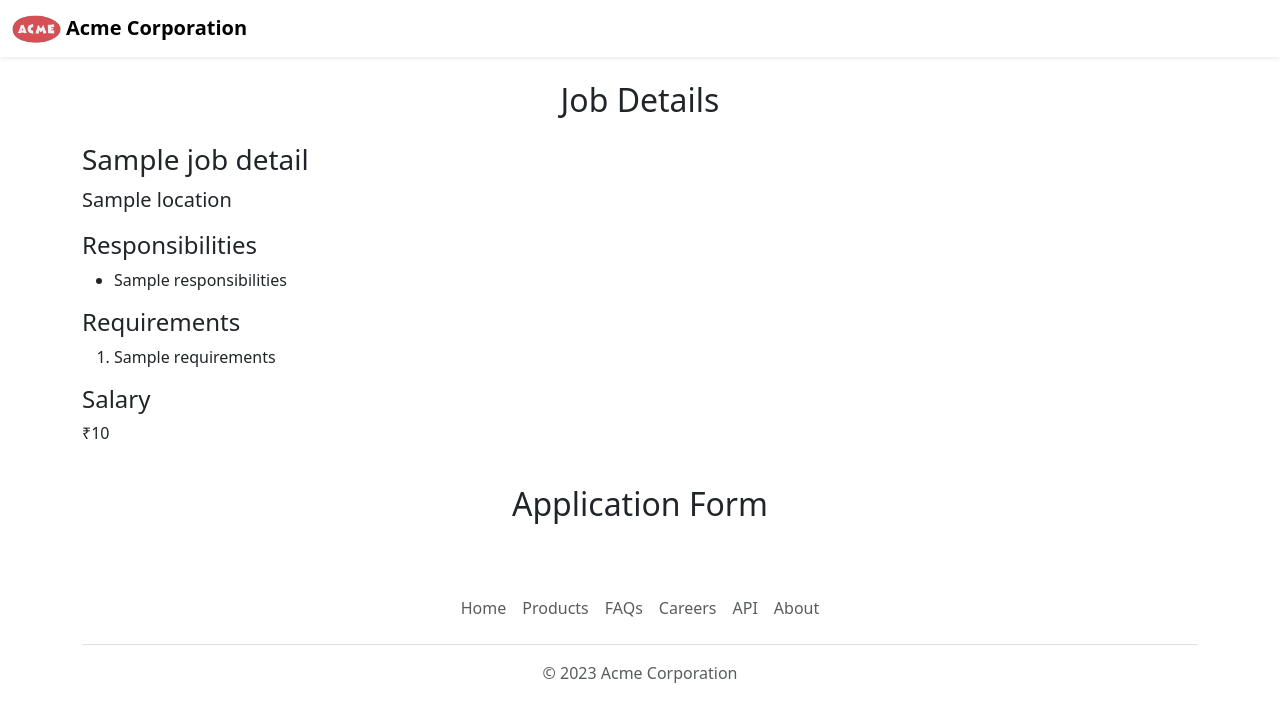
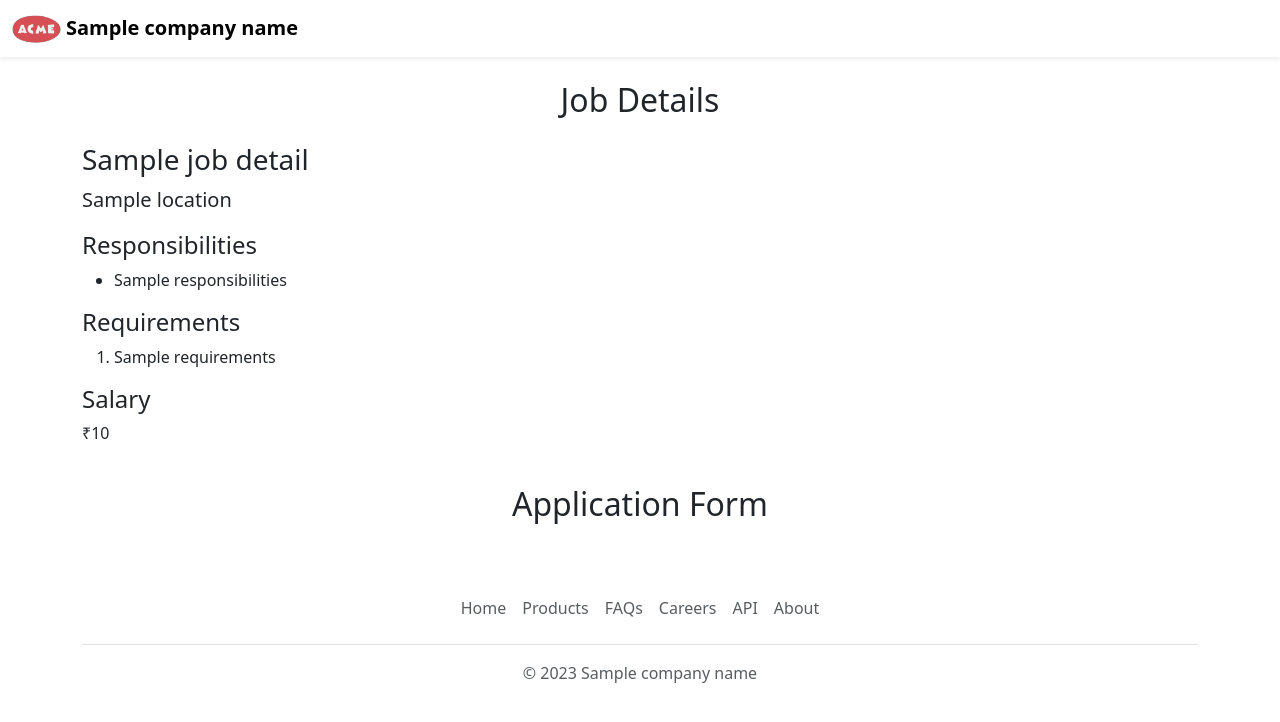
Before and after one commit to ShyamGadde/acme-corporation-careers, a Flask app: template templates/apply.html in a window 1280 px wide. Shown: the top 722 px of the page. Run offline with Flask 3, Linux system fonts and the light colour scheme; the template is opened without the code that fills it: most values are stand-ins (such as "Sample title", 1, 10 or a date in 2020).

Commit message:
Dynamically render company name

```diff
--- a/templates/layout.html
+++ b/templates/layout.html
@@ -6,7 +6,7 @@
   <meta name="viewport"
     content="width=device-width, user-scalable=no, initial-scale=1.0, maximum-scale=1.0, minimum-scale=1.0">
   <meta http-equiv="X-UA-Compatible" content="ie=edge">
-  <title>Acme Corporation Careers</title>
+  <title>{{ company_name }} Careers</title>
   <link rel="icon" href="../static/logo.png">
   <link href="https://cdn.jsdelivr.net/npm/bootstrap@5.3.0-alpha1/dist/css/bootstrap.min.css" rel="stylesheet"
     integrity="sha384-GLhlTQ8iRABdZLl6O3oVMWSktQOp6b7In1Zl3/Jr59b6EGGoI1aFkw7cmDA6j6gD" crossorigin="anonymous">
@@ -16,8 +16,8 @@
   <nav class="navbar shadow-sm sticky-top bg-white">
     <div class="container-fluid">
       <a class="navbar-brand fw-semibold" href="/">
-        <img src="../static/logo.png" alt="Logo" height="30" class="d-inline-block align-text-top">
-        Acme Corporation
+        <img src="/static/logo.png" alt="Logo" height="30" class="d-inline-block align-text-top">
+        {{ company_name }}
       </a>
     </div>
   </nav>
@@ -34,7 +34,7 @@
         <li class="nav-item"><a href="/api/jobs" class="nav-link px-2 text-muted">API</a></li>
         <li class="nav-item"><a href="#!" class="nav-link px-2 text-muted">About</a></li>
       </ul>
-      <p class="text-center text-muted">© 2023 Acme Corporation</p>
+      <p class="text-center text-muted">© 2023 {{ company_name }} </p>
     </footer>
   </div>
 </body>
```
